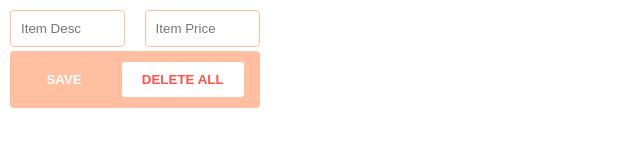
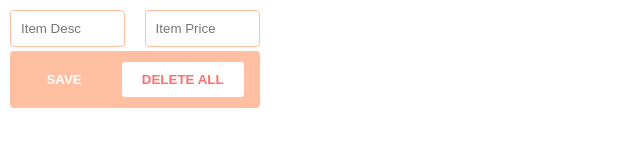
Before and after one commit to Crushest/Tracker-Chrome-Extension, a website built with Vite: page index.html in a window 1280 px wide. Shown: the full height of the page, 0-640 px from the left. Built offline with nearby package versions, Linux system fonts and the light colour scheme.

Commit message:
Style change
Made delete button color not as harsh of a red as it was before.

```diff
--- a/index.css
+++ b/index.css
@@ -43,7 +43,7 @@ button {
 
 #delete-btn {
     background: white;
-    color: #ff524c;
+    color: #ff6f6a;
 }
 #cancel img{
     width: 5vw;
```
